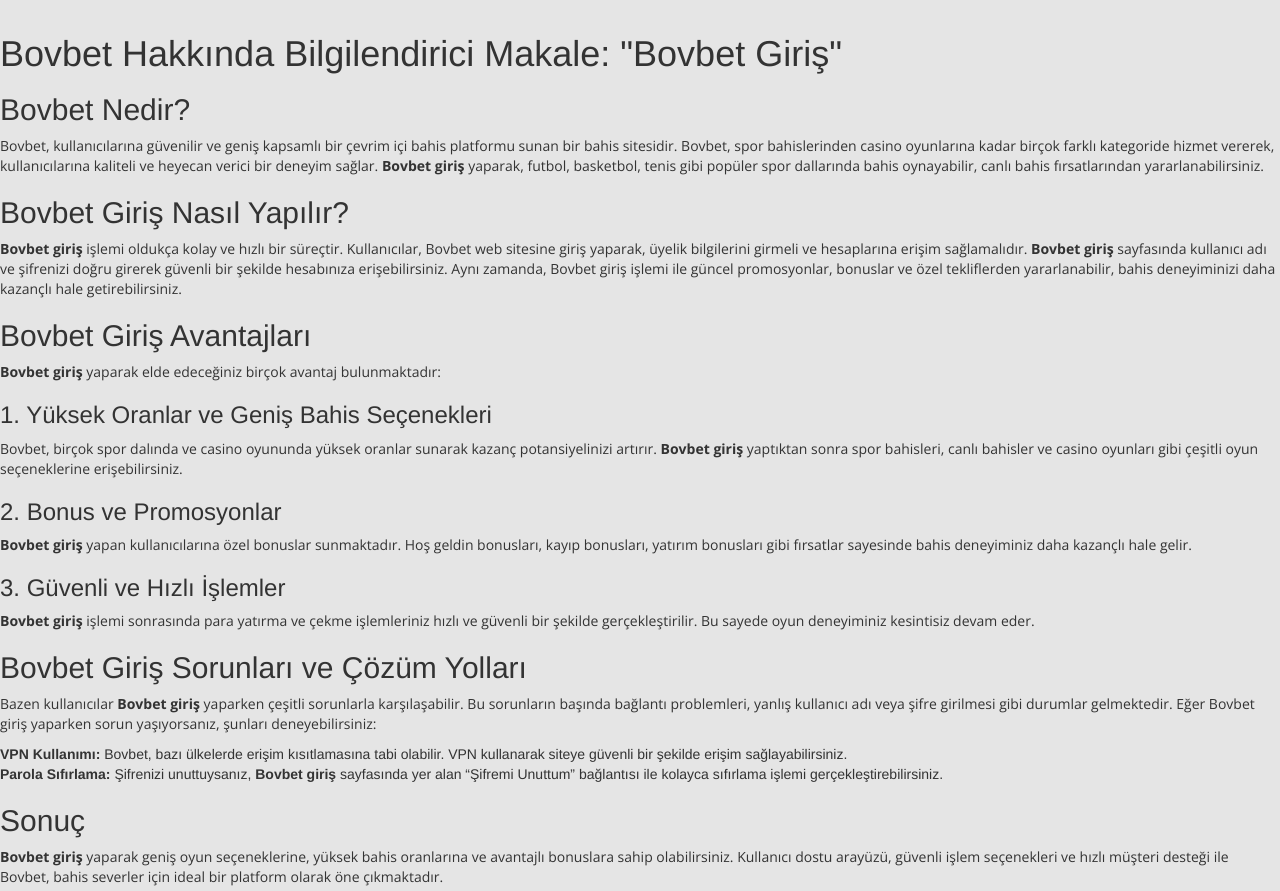
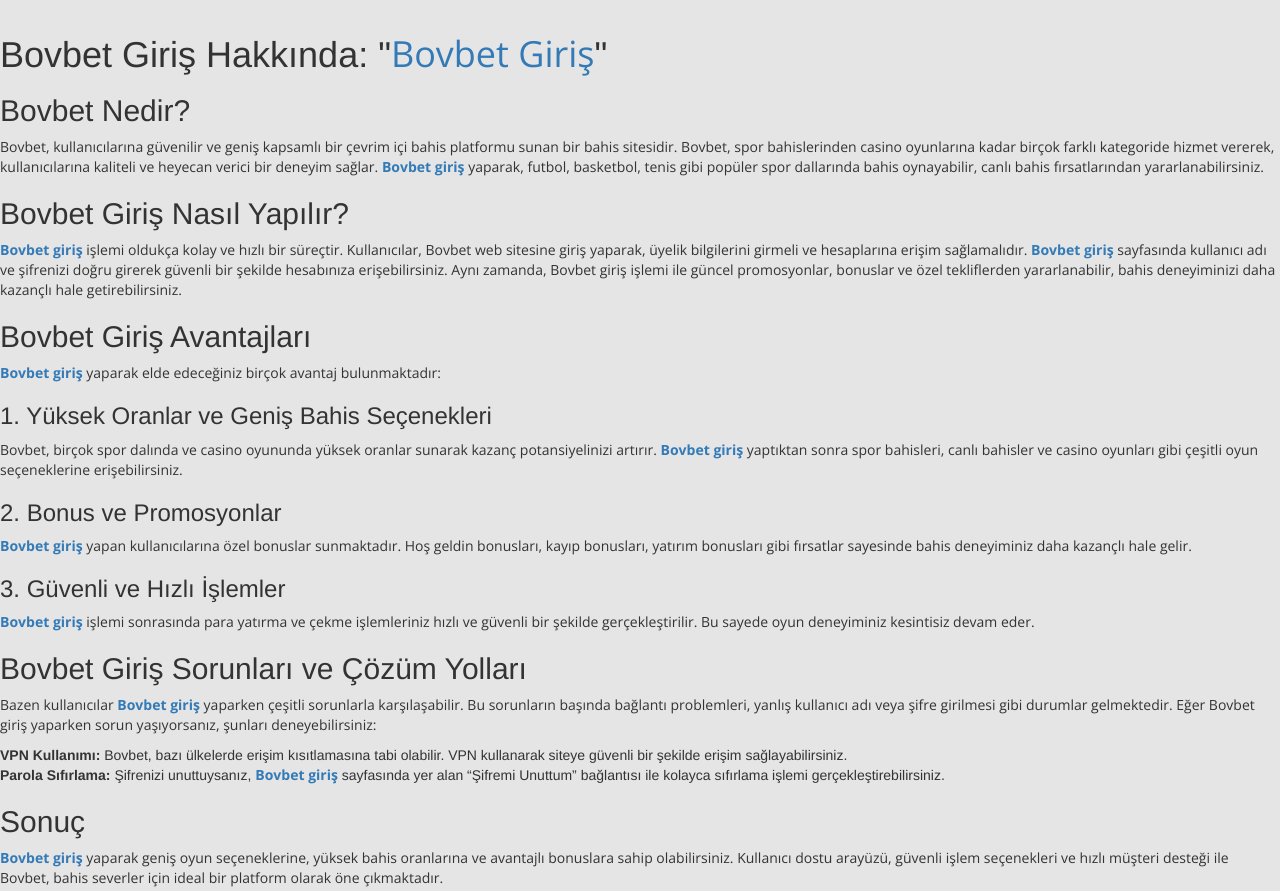
Before and after one commit to xcoders1/comertadam-, a website with bundled scripts: page index.html in a window 1280 px wide. Shown: the part 1840-2731 px from the top of the page. Built offline with nearby package versions, Linux system fonts and the light colour scheme.

Commit message:
Update index.html

```diff
--- a/index.html
+++ b/index.html
@@ -4,6 +4,7 @@
   <meta charset="utf-8">
   <meta http-equiv="X-UA-Compatible" content="IE=edge">
   <meta name="viewport" content="width=device-width, initial-scale=1">
+	<meta name="description" content="Bovbet giriş ile spor bahisleri, casino oyunları ve bonuslar hakkında bilgi alın. Güvenilir bahis sitesi Bovbet hakkında detaylı bilgi burada.">
   <title>Comertadam</title>
 
   <link href='http://fonts.googleapis.com/css?family=Open+Sans:400,300,400italic,600,700' rel='stylesheet' type='text/css'>
@@ -166,38 +167,40 @@
 	</section>
 
 	<!-- white bg -->
-	 <title>Bovbet Hakkında Bilgilendirici Makale</title>
+	<title>Bovbet Hakkında Bilgilendirici Makale</title>
+</head>
+<body>
 
-<h1>Bovbet Hakkında Bilgilendirici Makale: "Bovbet Giriş"</h1>
+<h1>Bovbet Giriş Hakkında: "<a href="https://www.bovbetgiris1.com/" target="_blank">Bovbet Giriş</a>"</h1>
 
 <h2>Bovbet Nedir?</h2>
-<p>Bovbet, kullanıcılarına güvenilir ve geniş kapsamlı bir çevrim içi bahis platformu sunan bir bahis sitesidir. Bovbet, spor bahislerinden casino oyunlarına kadar birçok farklı kategoride hizmet vererek, kullanıcılarına kaliteli ve heyecan verici bir deneyim sağlar. <strong>Bovbet giriş</strong> yaparak, futbol, basketbol, tenis gibi popüler spor dallarında bahis oynayabilir, canlı bahis fırsatlarından yararlanabilirsiniz.</p>
+<p>Bovbet, kullanıcılarına güvenilir ve geniş kapsamlı bir çevrim içi bahis platformu sunan bir bahis sitesidir. Bovbet, spor bahislerinden casino oyunlarına kadar birçok farklı kategoride hizmet vererek, kullanıcılarına kaliteli ve heyecan verici bir deneyim sağlar. <a href="https://www.bovbetgiris1.com/" target="_blank"><strong>Bovbet giriş</strong></a> yaparak, futbol, basketbol, tenis gibi popüler spor dallarında bahis oynayabilir, canlı bahis fırsatlarından yararlanabilirsiniz.</p>
 
 <h2>Bovbet Giriş Nasıl Yapılır?</h2>
-<p><strong>Bovbet giriş</strong> işlemi oldukça kolay ve hızlı bir süreçtir. Kullanıcılar, Bovbet web sitesine giriş yaparak, üyelik bilgilerini girmeli ve hesaplarına erişim sağlamalıdır. <strong>Bovbet giriş</strong> sayfasında kullanıcı adı ve şifrenizi doğru girerek güvenli bir şekilde hesabınıza erişebilirsiniz. Aynı zamanda, Bovbet giriş işlemi ile güncel promosyonlar, bonuslar ve özel tekliflerden yararlanabilir, bahis deneyiminizi daha kazançlı hale getirebilirsiniz.</p>
+<p><a href="https://www.bovbetgiris1.com/" target="_blank"><strong>Bovbet giriş</strong></a> işlemi oldukça kolay ve hızlı bir süreçtir. Kullanıcılar, Bovbet web sitesine giriş yaparak, üyelik bilgilerini girmeli ve hesaplarına erişim sağlamalıdır. <a href="https://www.bovbetgiris1.com/" target="_blank"><strong>Bovbet giriş</strong></a> sayfasında kullanıcı adı ve şifrenizi doğru girerek güvenli bir şekilde hesabınıza erişebilirsiniz. Aynı zamanda, Bovbet giriş işlemi ile güncel promosyonlar, bonuslar ve özel tekliflerden yararlanabilir, bahis deneyiminizi daha kazançlı hale getirebilirsiniz.</p>
 
 <h2>Bovbet Giriş Avantajları</h2>
-<p><strong>Bovbet giriş</strong> yaparak elde edeceğiniz birçok avantaj bulunmaktadır:</p>
+<p><a href="https://www.bovbetgiris1.com/" target="_blank"><strong>Bovbet giriş</strong></a> yaparak elde edeceğiniz birçok avantaj bulunmaktadır:</p>
 
 <h3>1. Yüksek Oranlar ve Geniş Bahis Seçenekleri</h3>
-<p>Bovbet, birçok spor dalında ve casino oyununda yüksek oranlar sunarak kazanç potansiyelinizi artırır. <strong>Bovbet giriş</strong> yaptıktan sonra spor bahisleri, canlı bahisler ve casino oyunları gibi çeşitli oyun seçeneklerine erişebilirsiniz.</p>
+<p>Bovbet, birçok spor dalında ve casino oyununda yüksek oranlar sunarak kazanç potansiyelinizi artırır. <a href="https://www.bovbetgiris1.com/" target="_blank"><strong>Bovbet giriş</strong></a> yaptıktan sonra spor bahisleri, canlı bahisler ve casino oyunları gibi çeşitli oyun seçeneklerine erişebilirsiniz.</p>
 
 <h3>2. Bonus ve Promosyonlar</h3>
-<p><strong>Bovbet giriş</strong> yapan kullanıcılarına özel bonuslar sunmaktadır. Hoş geldin bonusları, kayıp bonusları, yatırım bonusları gibi fırsatlar sayesinde bahis deneyiminiz daha kazançlı hale gelir.</p>
+<p><a href="https://www.bovbetgiris1.com/" target="_blank"><strong>Bovbet giriş</strong></a> yapan kullanıcılarına özel bonuslar sunmaktadır. Hoş geldin bonusları, kayıp bonusları, yatırım bonusları gibi fırsatlar sayesinde bahis deneyiminiz daha kazançlı hale gelir.</p>
 
 <h3>3. Güvenli ve Hızlı İşlemler</h3>
-<p><strong>Bovbet giriş</strong> işlemi sonrasında para yatırma ve çekme işlemleriniz hızlı ve güvenli bir şekilde gerçekleştirilir. Bu sayede oyun deneyiminiz kesintisiz devam eder.</p>
+<p><a href="https://www.bovbetgiris1.com/" target="_blank"><strong>Bovbet giriş</strong></a> işlemi sonrasında para yatırma ve çekme işlemleriniz hızlı ve güvenli bir şekilde gerçekleştirilir. Bu sayede oyun deneyiminiz kesintisiz devam eder.</p>
 
 <h2>Bovbet Giriş Sorunları ve Çözüm Yolları</h2>
-<p>Bazen kullanıcılar <strong>Bovbet giriş</strong> yaparken çeşitli sorunlarla karşılaşabilir. Bu sorunların başında bağlantı problemleri, yanlış kullanıcı adı veya şifre girilmesi gibi durumlar gelmektedir. Eğer Bovbet giriş yaparken sorun yaşıyorsanız, şunları deneyebilirsiniz:</p>
+<p>Bazen kullanıcılar <a href="https://www.bovbetgiris1.com/" target="_blank"><strong>Bovbet giriş</strong></a> yaparken çeşitli sorunlarla karşılaşabilir. Bu sorunların başında bağlantı problemleri, yanlış kullanıcı adı veya şifre girilmesi gibi durumlar gelmektedir. Eğer Bovbet giriş yaparken sorun yaşıyorsanız, şunları deneyebilirsiniz:</p>
 
 <ul>
     <li><strong>VPN Kullanımı:</strong> Bovbet, bazı ülkelerde erişim kısıtlamasına tabi olabilir. VPN kullanarak siteye güvenli bir şekilde erişim sağlayabilirsiniz.</li>
-    <li><strong>Parola Sıfırlama:</strong> Şifrenizi unuttuysanız, <strong>Bovbet giriş</strong> sayfasında yer alan “Şifremi Unuttum” bağlantısı ile kolayca sıfırlama işlemi gerçekleştirebilirsiniz.</li>
+    <li><strong>Parola Sıfırlama:</strong> Şifrenizi unuttuysanız, <a href="https://www.bovbetgiris1.com/" target="_blank"><strong>Bovbet giriş</strong></a> sayfasında yer alan “Şifremi Unuttum” bağlantısı ile kolayca sıfırlama işlemi gerçekleştirebilirsiniz.</li>
 </ul>
 
 <h2>Sonuç</h2>
-<p><strong>Bovbet giriş</strong> yaparak geniş oyun seçeneklerine, yüksek bahis oranlarına ve avantajlı bonuslara sahip olabilirsiniz. Kullanıcı dostu arayüzü, güvenli işlem seçenekleri ve hızlı müşteri desteği ile Bovbet, bahis severler için ideal bir platform olarak öne çıkmaktadır.</p>
+<p><a href="https://www.bovbetgiris1.com/" target="_blank"><strong>Bovbet giriş</strong></a> yaparak geniş oyun seçeneklerine, yüksek bahis oranlarına ve avantajlı bonuslara sahip olabilirsiniz. Kullanıcı dostu arayüzü, güvenli işlem seçenekleri ve hızlı müşteri desteği ile Bovbet, bahis severler için ideal bir platform olarak öne çıkmaktadır.</p>
     </p>
 	<footer class="tm-black-bg">
 		<div class="container">
```
